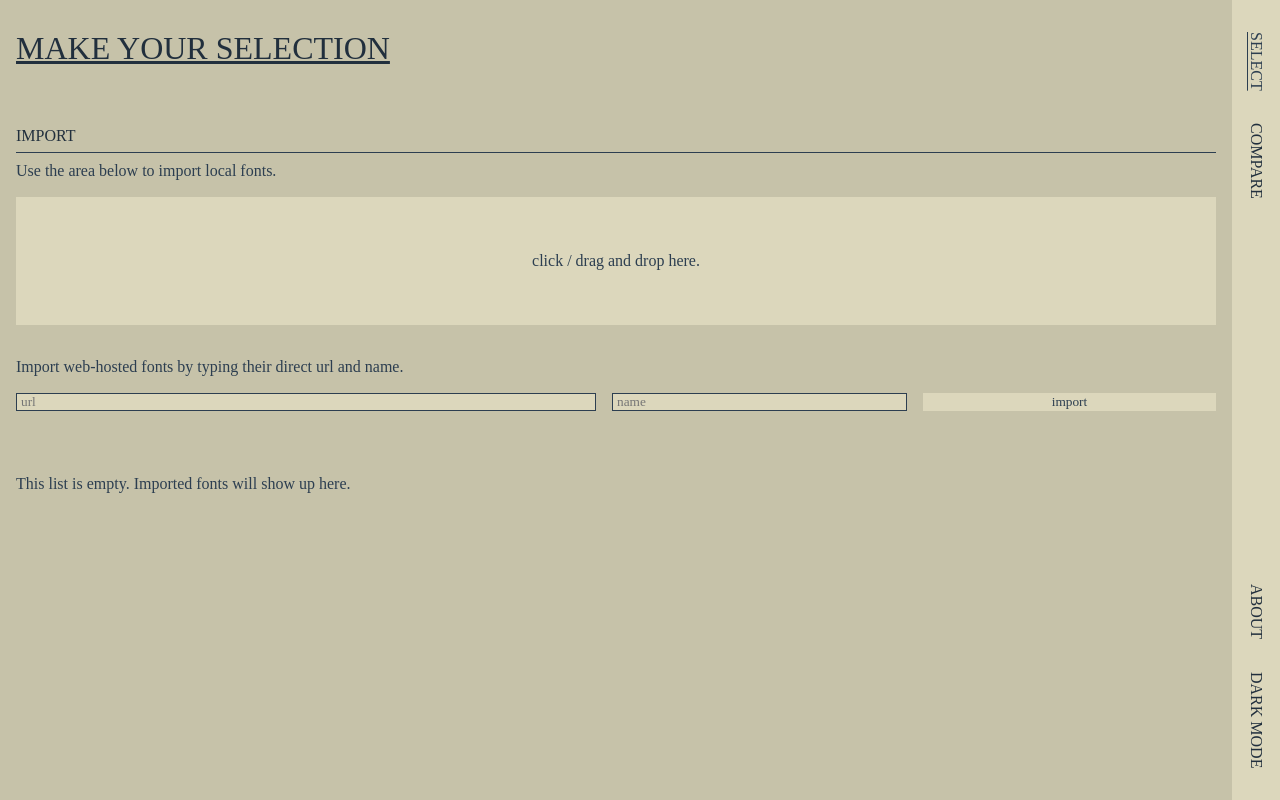
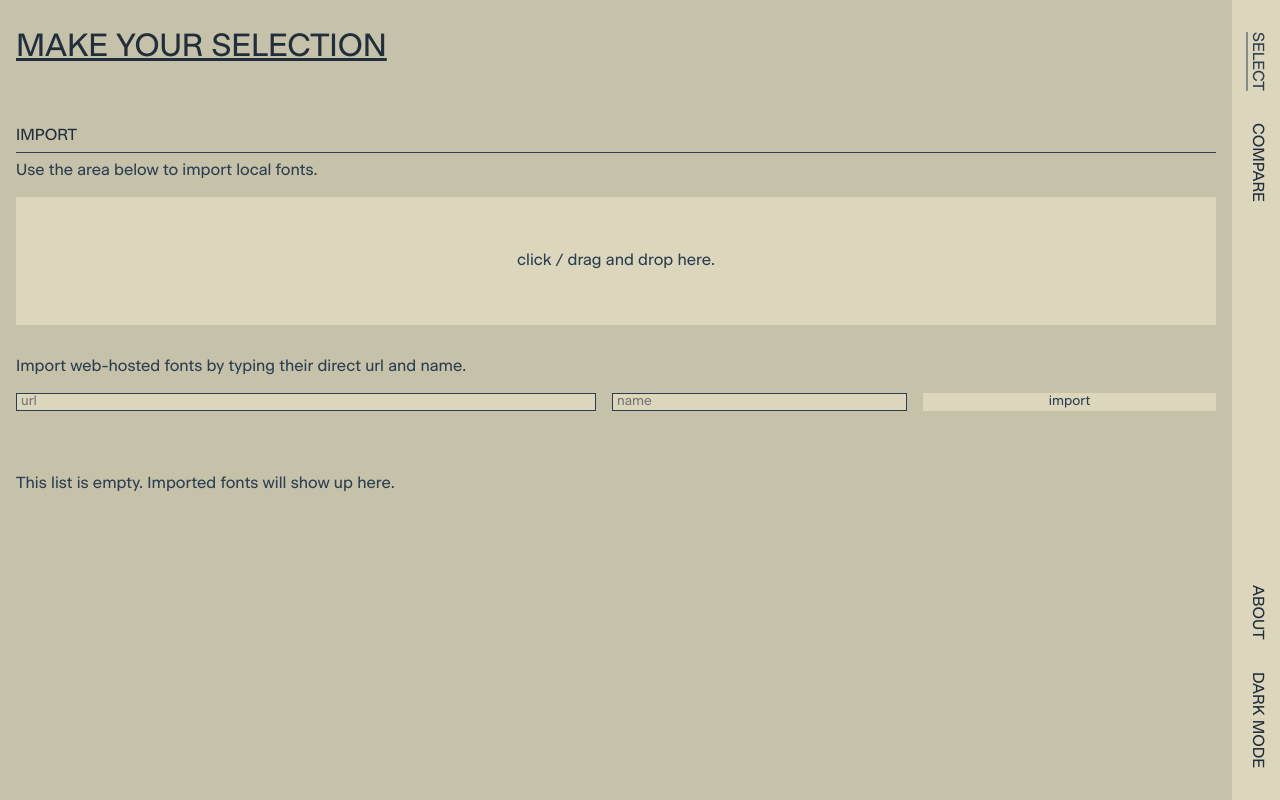
Before and after one commit to blksnk/font-compare, a Vue app: page / in a window 1280 px wide. Built offline with nearby package versions, Linux system fonts and the light colour scheme.

Commit message:
:lipstick: site font import

```diff
--- a/src/styles/_fonts.scss
+++ b/src/styles/_fonts.scss
@@ -0,0 +1,4 @@
+@font-face {
+  font-family: 'Beausite';
+  src: url('~@/assets/font/beausite.woff') format('woff');
+}
```
